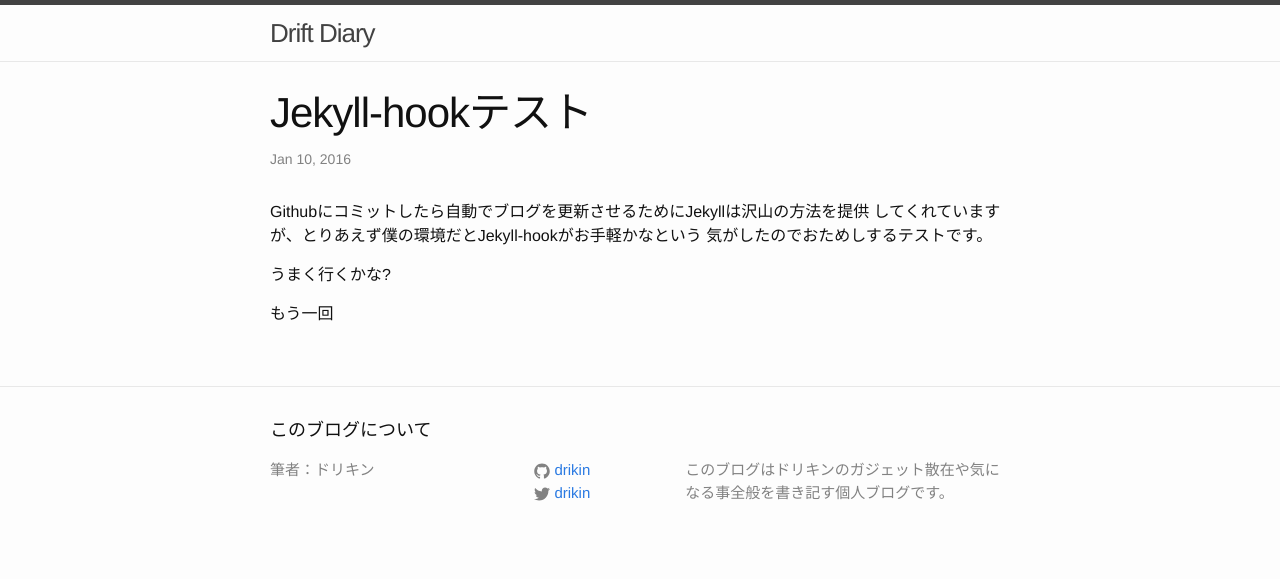
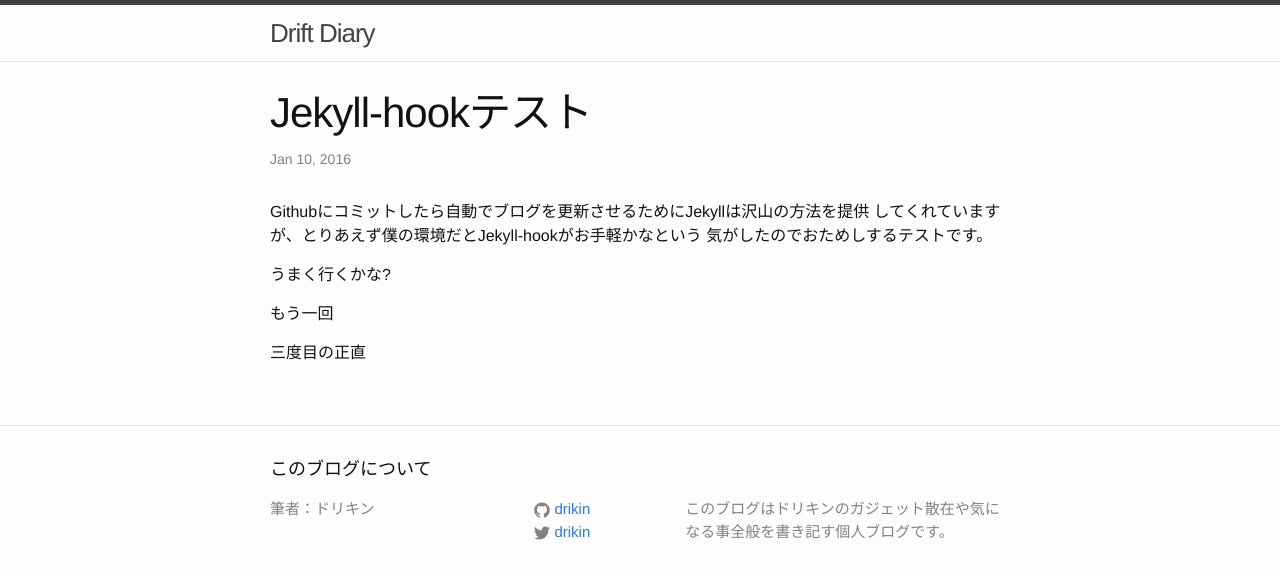
Before and after one commit to drikin/blog, a Jekyll site: the page built from _posts/2016-01-10-test2.md, in a window 1280 px wide. Shown: the top 579 px of the page. Built offline with Jekyll 4.4.1, drawn with Linux system fonts in a browser that asks for light colours; Markdown is read by kramdown in place of the engine named in the settings.

Commit message:
Update 2016-01-10-test2.md

```diff
--- a/_posts/2016-01-10-test2.md
+++ b/_posts/2016-01-10-test2.md
@@ -9,3 +9,5 @@ Githubにコミットしたら自動でブログを更新させるためにJekyl
 うまく行くかな?
 
 もう一回
+
+三度目の正直
```
